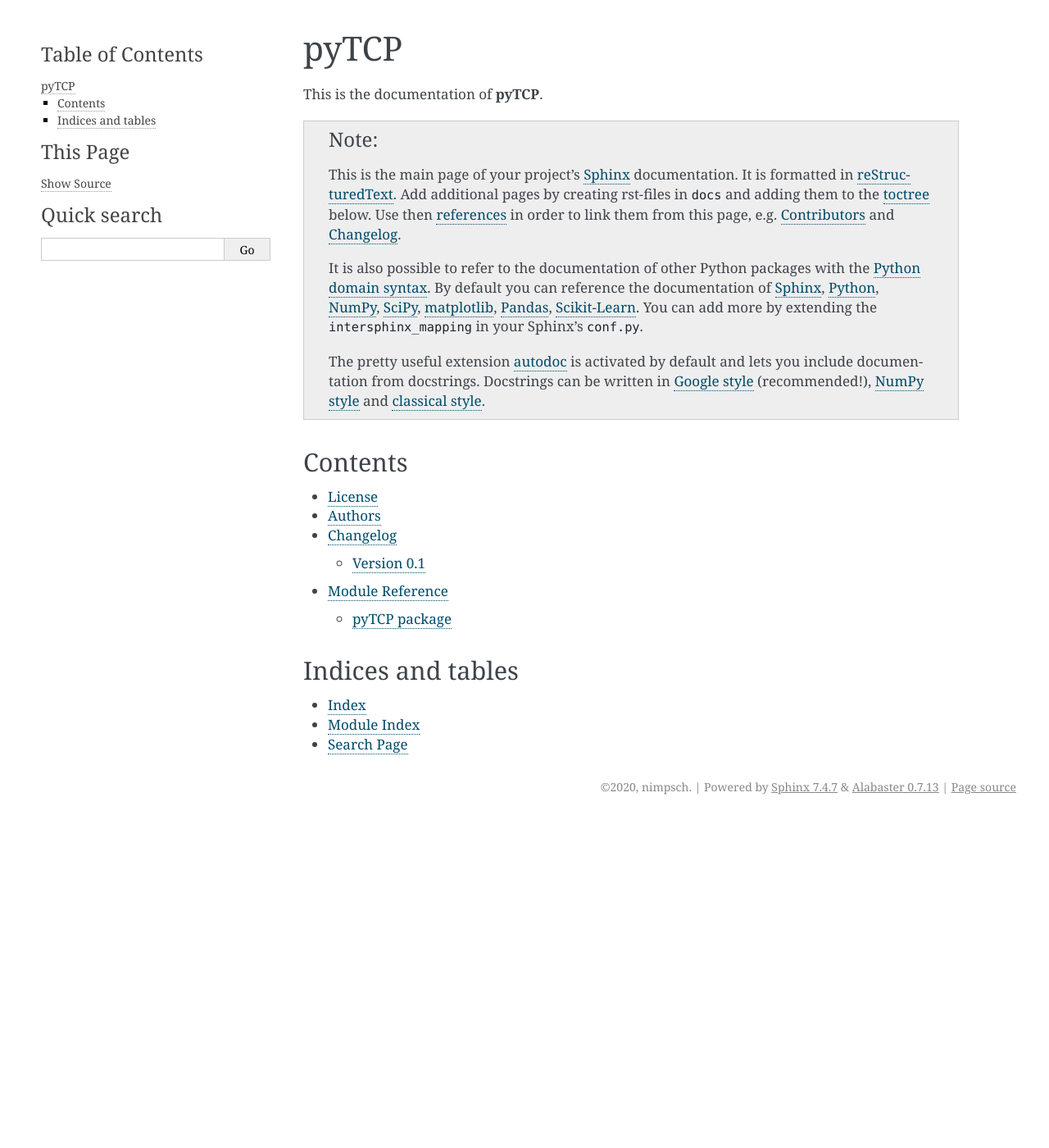
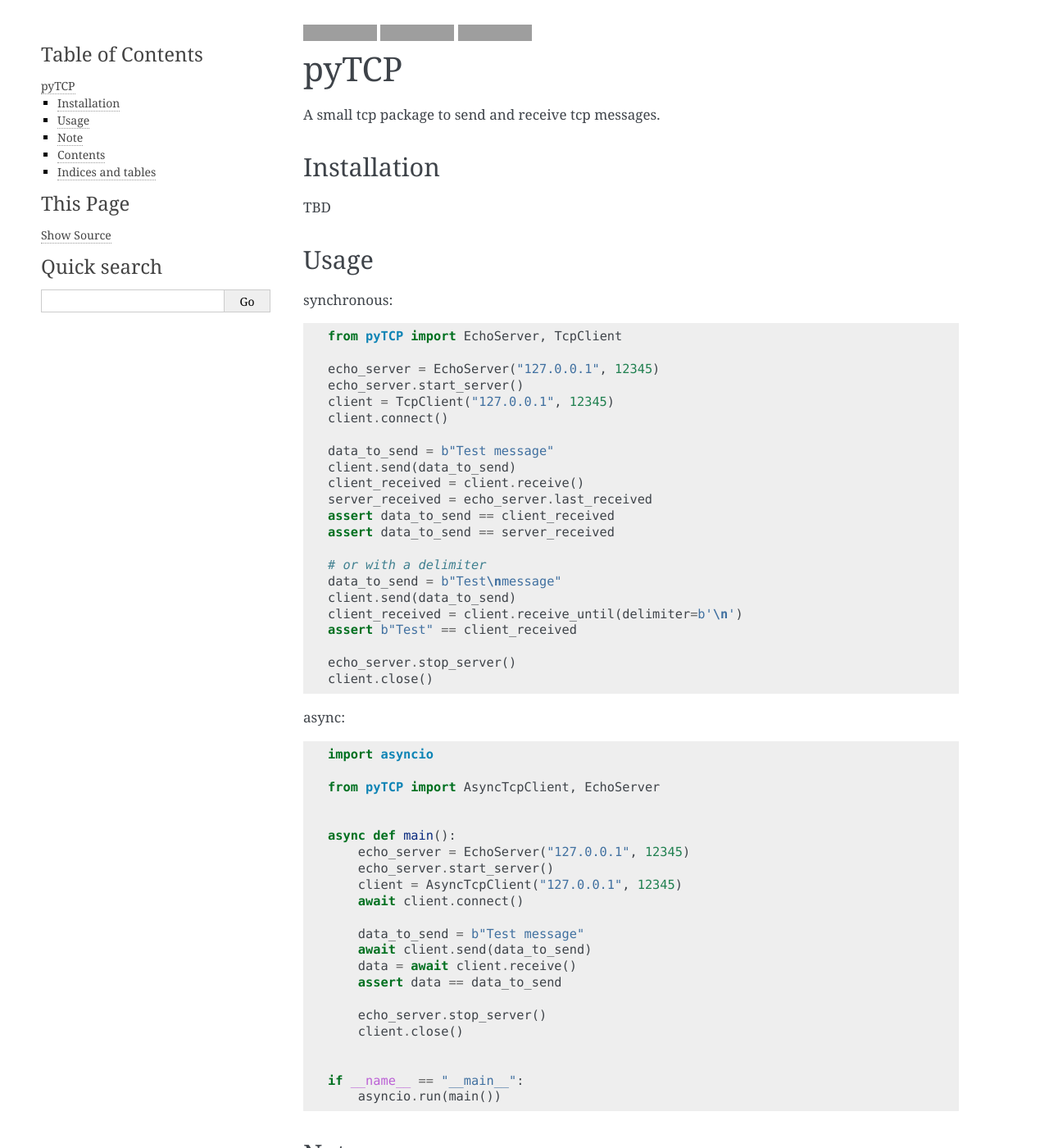
Before and after one commit to nimpsch/pyTCP, a Sphinx documentation site: the page built from docs/index.rst, in a window 1280 px wide and 1400 px high. Shown: the whole window at 82% size. Built offline with Sphinx 7.4.7, drawn with Linux system fonts in a browser that asks for light colours; some of the changed text lies outside the part shown; grey boxes are pictures that could not be loaded.

Commit message:
updates readme and fixes packge includes

```diff
--- a/CHANGELOG.rst
+++ b/CHANGELOG.rst
@@ -2,9 +2,7 @@
 Changelog
 =========
 
-Version 0.1
+Version 0.0.1
 ===========
 
-- Feature A added
-- FIX: nasty bug #1729 fixed
-- add your changes here!
+- First version
--- a/README.rst
+++ b/README.rst
@@ -13,13 +13,7 @@ pyTCP
 ========
 
 
-Add a short description here!
-
-
-Description
-===========
-
-A longer description of your project goes here...
+A small tcp package to send and receive tcp messages.
 
 Installation
 ============
--- a/docs/index.rst
+++ b/docs/index.rst
@@ -1,27 +1,5 @@
-========
-pyTCP
-========
-
-This is the documentation of **pyTCP**.
-
-.. note::
-
-    This is the main page of your project's `Sphinx`_ documentation.
-    It is formatted in `reStructuredText`_. Add additional pages
-    by creating rst-files in ``docs`` and adding them to the `toctree`_ below.
-    Use then `references`_ in order to link them from this page, e.g.
-    :ref:`authors` and :ref:`changes`.
-
-    It is also possible to refer to the documentation of other Python packages
-    with the `Python domain syntax`_. By default you can reference the
-    documentation of `Sphinx`_, `Python`_, `NumPy`_, `SciPy`_, `matplotlib`_,
-    `Pandas`_, `Scikit-Learn`_. You can add more by extending the
-    ``intersphinx_mapping`` in your Sphinx's ``conf.py``.
-
-    The pretty useful extension `autodoc`_ is activated by default and lets
-    you include documentation from docstrings. Docstrings can be written in
-    `Google style`_ (recommended!), `NumPy style`_ and `classical style`_.
-
+.. _readme:
+.. include:: ../README.rst
 
 Contents
 ========
@@ -29,6 +7,7 @@ Contents
 .. toctree::
    :maxdepth: 2
 
+   pyTCP <readme>
    License <license>
    Authors <authors>
    Changelog <changelog>
--- /dev/null
+++ b/docs/readme.rst
@@ -0,0 +1,2 @@
+.. _readme:
+.. include:: ../README.rst
--- a/src/pyTCP/__init__.py
+++ b/src/pyTCP/__init__.py
@@ -1,5 +1,9 @@
 # -*- coding: utf-8 -*-
 from pkg_resources import get_distribution, DistributionNotFound
+from pyTCP.async_client import AsyncTcpClient
+from pyTCP.client import TcpClient
+from pyTCP.client_errors import ClientTimeoutError, ClientError, ClientSocketError, ClientProtocolError
+from pyTCP.server import EchoServer
 
 try:
     # Change here if project is renamed and does not equal the package name
```
Also changed, not shown: other parts of README.rst (+2 -4 lines), 3 other files.
